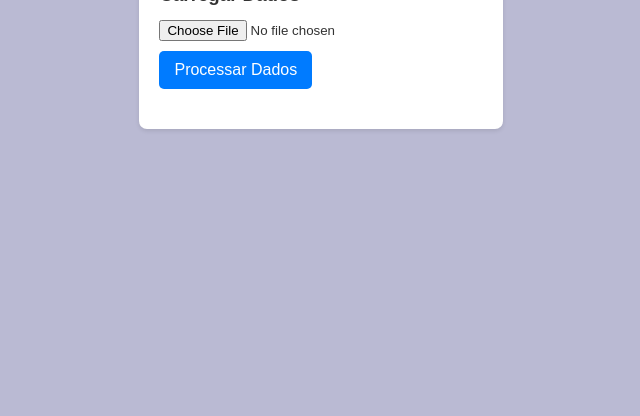
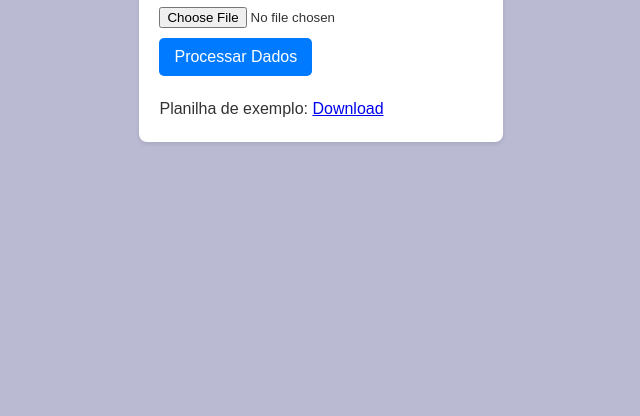
Before and after one commit to SamCampel/SysInsight, a plain HTML site: page index.html in a window 1280 px wide. Shown: the part 384-800 px from the top of the page, without its empty margins (319-959 px from the left). Drawn offline with Linux system fonts and the light colour scheme.

Commit message:
Ataulizando

```diff
--- a/index.html
+++ b/index.html
@@ -33,7 +33,7 @@
                 <button id="send-metrics" class="hidden">Enviar métricas aos gestores</button>
             </section>
 
-
+            <p>Planilha de exemplo: <a href="./PlanilhaEXEMPLO.xlsx" download="PlanilhaEXEMPLO">Download</a></p>
         </main>
     </section>
 
```
